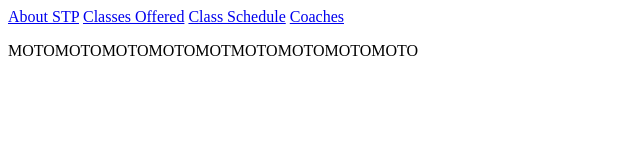
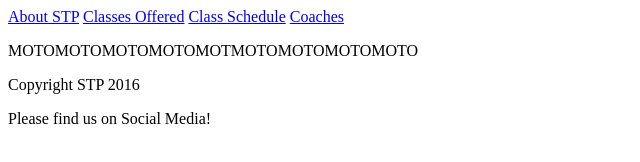
Before and after one commit to akonenkamp/stp-archery, a plain HTML site: page index.html in a window 1280 px wide. Shown: the whole page, without its empty margins (0-640 px from the left). Drawn offline with Linux system fonts and the light colour scheme.

Commit message:
add footer

```diff
--- a/index.html
+++ b/index.html
@@ -20,7 +20,17 @@
       <p>MOTOMOTOMOTOMOTOMOTMOTOMOTOMOTOMOTO</p>
     </article>
 
+    <footer>
+      <article>
+        <p>Copyright STP 2016</p>
+        <p>Please find us on Social Media!</p>
+      </article>
+    </footer>
+
+
+
   </body>
 
 
+
 </html>
```
